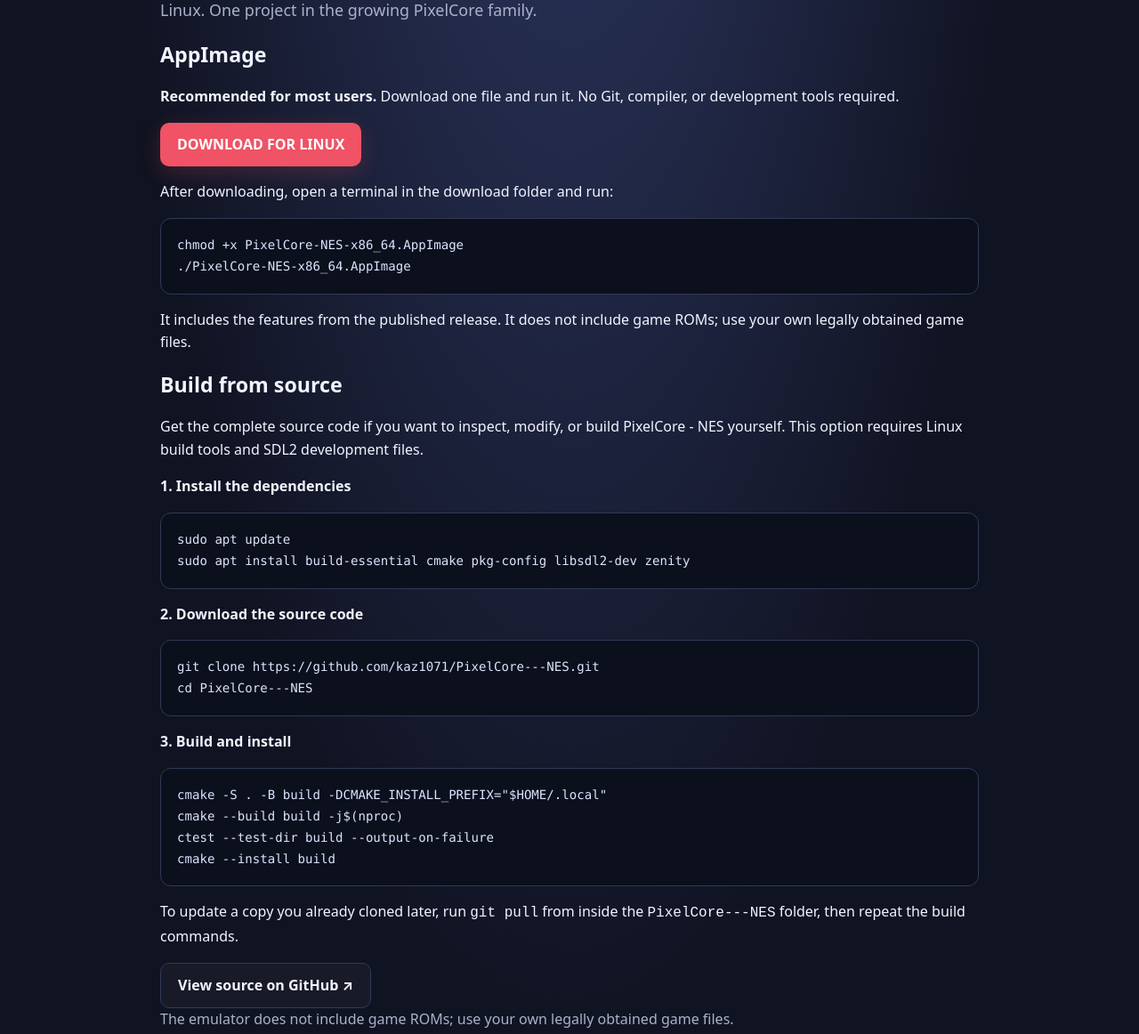
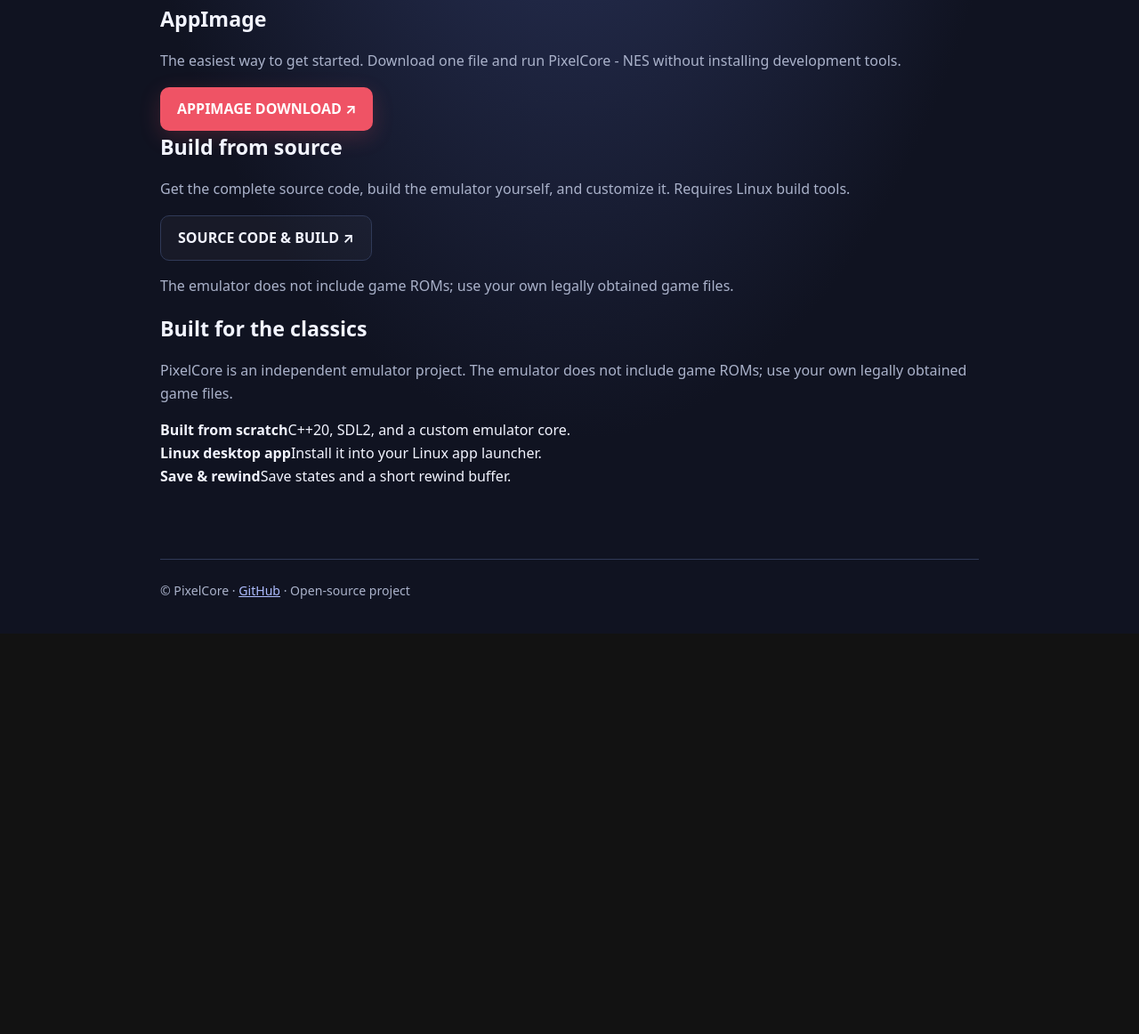
Before and after one commit to kaz1071/NES-Emulator, a plain HTML site: page index.html in a window 1280 px wide. Shown: the part 341-1503 px from the top of the page at 89% size. After the commit the page ends 1053 px from the top, so only its background shows below. Drawn offline with Linux system fonts and the light colour scheme.

Commit message:
Turn download choices into separate pages

```diff
--- a/index.html
+++ b/index.html
@@ -8,37 +8,29 @@
   <title>PixelCore - NES</title>
   <link rel="icon" type="image/svg+xml" href="https://raw.githubusercontent.com/kaz1071/PixelCore---NES/main/data/pixelcore-nes.svg">
   <style>
-    :root { color-scheme: dark; --bg:#101321; --panel:#1a2033; --line:#303a58; --text:#f2f4ff; --muted:#aab2ca; --red:#ef5365; --blue:#7294ff; }
+    :root { color-scheme:dark;--bg:#101321;--line:#303a58;--text:#f2f4ff;--muted:#aab2ca;--red:#ef5365;--blue:#7294ff; }
     * { box-sizing:border-box; }
-    body { margin:0; min-height:100vh; background:radial-gradient(ellipse at 50% -15%,#303b68 0%,var(--bg) 58%); color:var(--text); font:16px/1.6 system-ui,-apple-system,Segoe UI,sans-serif; }
-    .wrap { width:min(920px,calc(100% - 36px)); margin:auto; }
-    header { display:flex; align-items:center; gap:15px; padding:28px 0; }
+    body { margin:0;min-height:100vh;background:radial-gradient(ellipse at 50% -15%,#303b68 0%,var(--bg) 58%);color:var(--text);font:16px/1.6 system-ui,-apple-system,Segoe UI,sans-serif; }
+    .wrap { width:min(920px,calc(100% - 36px));margin:auto; }
+    header { display:flex;align-items:center;gap:15px;padding:28px 0; }
     header img { width:62px;height:62px;image-rendering:pixelated; }
     .brand { font-size:1.18rem;font-weight:800;letter-spacing:.02em; }
     .brand small { display:block;color:var(--muted);font-size:.75rem;font-weight:500;letter-spacing:.12em;text-transform:uppercase; }
-    main { padding:55px 0 80px; }
+    main { padding:42px 0 80px; }
     .eyebrow { color:#9eafff;text-transform:uppercase;letter-spacing:.18em;font-size:.76rem;font-weight:800; }
-    h1 { font-size:clamp(2.7rem,8vw,5rem);line-height:1.03;letter-spacing:-.055em;margin:14px 0 20px; }
+    h1 { font-size:clamp(2.5rem,7vw,4rem);line-height:1.05;letter-spacing:-.05em;margin:12px 0 18px; }
     h1 span { color:var(--red); }
-    .intro { max-width:650px;color:var(--muted);font-size:1.12rem; }
-    .actions { display:flex;flex-wrap:wrap;gap:12px;margin:30px 0 48px; }
+    h2 { margin:0 0 8px;font-size:1.45rem; }
+    p { color:var(--muted); }
     a.btn { display:inline-block;padding:12px 19px;border-radius:10px;text-decoration:none;font-weight:750; }
     .primary { background:var(--red);color:white;box-shadow:0 7px 24px #ef536533; }
     .secondary { border:1px solid var(--line);color:var(--text);background:#ffffff08; }
-    .panel { background:linear-gradient(145deg,#202840,#171d2e);border:1px solid var(--line);border-radius:18px;padding:25px;margin:22px 0;box-shadow:0 20px 60px #0003; }\n    .download-grid { display:grid;grid-template-columns:repeat(auto-fit,minmax(270px,1fr));gap:18px;margin:28px 0 48px; }\n    .download-card { background:linear-gradient(145deg,#202840,#171d2e);border:1px solid var(--line);border-radius:18px;padding:24px;box-shadow:0 20px 60px #0003; }\n    .download-card h2 { margin-bottom:8px; }\n    .download-card p { color:var(--muted); }\n    .download-card pre { margin:16px 0; }\n    .download-card .btn { margin-top:8px; }
-    h2 { margin:0 0 7px;font-size:1.45rem; }
-    .muted { color:var(--muted);margin-top:0; }
-    pre { white-space:pre-wrap;overflow-wrap:anywhere;background:#0c101c;border:1px solid #303954;border-radius:12px;padding:18px;color:#dce4ff;font: .88rem/1.7 ui-monospace,SFMono-Regular,Consolas,monospace; }
-    .copyrow { display:flex;align-items:center;gap:12px;flex-wrap:wrap;margin-top:14px; }
-    button { cursor:pointer;border:0;border-radius:9px;padding:11px 17px;background:var(--blue);color:#0b1020;font-weight:800;font-size:.95rem; }
-    #status { color:#b8c5ff;font-size:.9rem; }
-    .features { display:grid;grid-template-columns:repeat(auto-fit,minmax(190px,1fr));gap:13px;margin-top:25px; }
-    .feature { border:1px solid var(--line);border-radius:12px;padding:16px;background:#ffffff06; }
-    .feature b { display:block;margin-bottom:4px; }
-    .feature span { color:var(--muted);font-size:.9rem; }
+    .panel { background:linear-gradient(145deg,#202840,#171d2e);border:1px solid var(--line);border-radius:18px;padding:25px;margin:22px 0;box-shadow:0 20px 60px #0003; }
+    pre { white-space:pre-wrap;overflow-wrap:anywhere;background:#0c101c;border:1px solid #303954;border-radius:12px;padding:18px;color:#dce4ff;font:.88rem/1.7 ui-monospace,SFMono-Regular,Consolas,monospace; }
+    .actions { display:flex;flex-wrap:wrap;gap:12px;margin:28px 0; }
     footer { border-top:1px solid var(--line);padding:24px 0 36px;color:var(--muted);font-size:.88rem; }
     footer a { color:#aebdff; }
-    @media(max-width:560px){main{padding-top:30px}.panel{padding:18px}}
+    @media(max-width:560px){main{padding-top:25px}.panel{padding:18px}}
   </style>
 </head>
 <body>
@@ -51,33 +43,16 @@
       <div class="eyebrow">A new take on a classic</div>
       <h1>PixelCore <span>- NES</span></h1>
       <p class="intro">A Nintendo Entertainment System emulator built from scratch in C++ for Linux. One project in the growing PixelCore family.</p>
-      <div class="download-grid" id="download">
-        <section class="download-card">
+      <div class="choice-grid">
+        <section class="choice">
           <h2>AppImage</h2>
-          <p><strong>Recommended for most users.</strong> Download one file and run it. No Git, compiler, or development tools required.</p>
-          <a class="btn primary" href="https://github.com/kaz1071/PixelCore---NES/releases/latest/download/PixelCore-NES-x86_64.AppImage" download>DOWNLOAD FOR LINUX</a>
-          <p>After downloading, open a terminal in the download folder and run:</p>
-          <pre>chmod +x PixelCore-NES-x86_64.AppImage
-./PixelCore-NES-x86_64.AppImage</pre>
-          <p>It includes the features from the published release. It does not include game ROMs; use your own legally obtained game files.</p>
+          <p>The easiest way to get started. Download one file and run PixelCore - NES without installing development tools.</p>
+          <a class="btn primary" href="download.html">APPIMAGE DOWNLOAD ↗</a>
         </section>
-
-        <section class="download-card" id="source">
+        <section class="choice">
           <h2>Build from source</h2>
-          <p>Get the complete source code if you want to inspect, modify, or build PixelCore - NES yourself. This option requires Linux build tools and SDL2 development files.</p>
-          <p><strong>1. Install the dependencies</strong></p>
-          <pre>sudo apt update
-sudo apt install build-essential cmake pkg-config libsdl2-dev zenity</pre>
-          <p><strong>2. Download the source code</strong></p>
-          <pre>git clone https://github.com/kaz1071/PixelCore---NES.git
-cd PixelCore---NES</pre>
-          <p><strong>3. Build and install</strong></p>
-          <pre>cmake -S . -B build -DCMAKE_INSTALL_PREFIX="$HOME/.local"
-cmake --build build -j$(nproc)
-ctest --test-dir build --output-on-failure
-cmake --install build</pre>
-          <p>To update a copy you already cloned later, run <code>git pull</code> from inside the <code>PixelCore---NES</code> folder, then repeat the build commands.</p>
-          <a class="btn secondary" href="https://github.com/kaz1071/PixelCore---NES">View source on GitHub ↗</a>
+          <p>Get the complete source code, build the emulator yourself, and customize it. Requires Linux build tools.</p>
+          <a class="btn secondary" href="source.html">SOURCE CODE & BUILD ↗</a>
         </section>
       </div>
       <p class="muted">The emulator does not include game ROMs; use your own legally obtained game files.</p>
```
